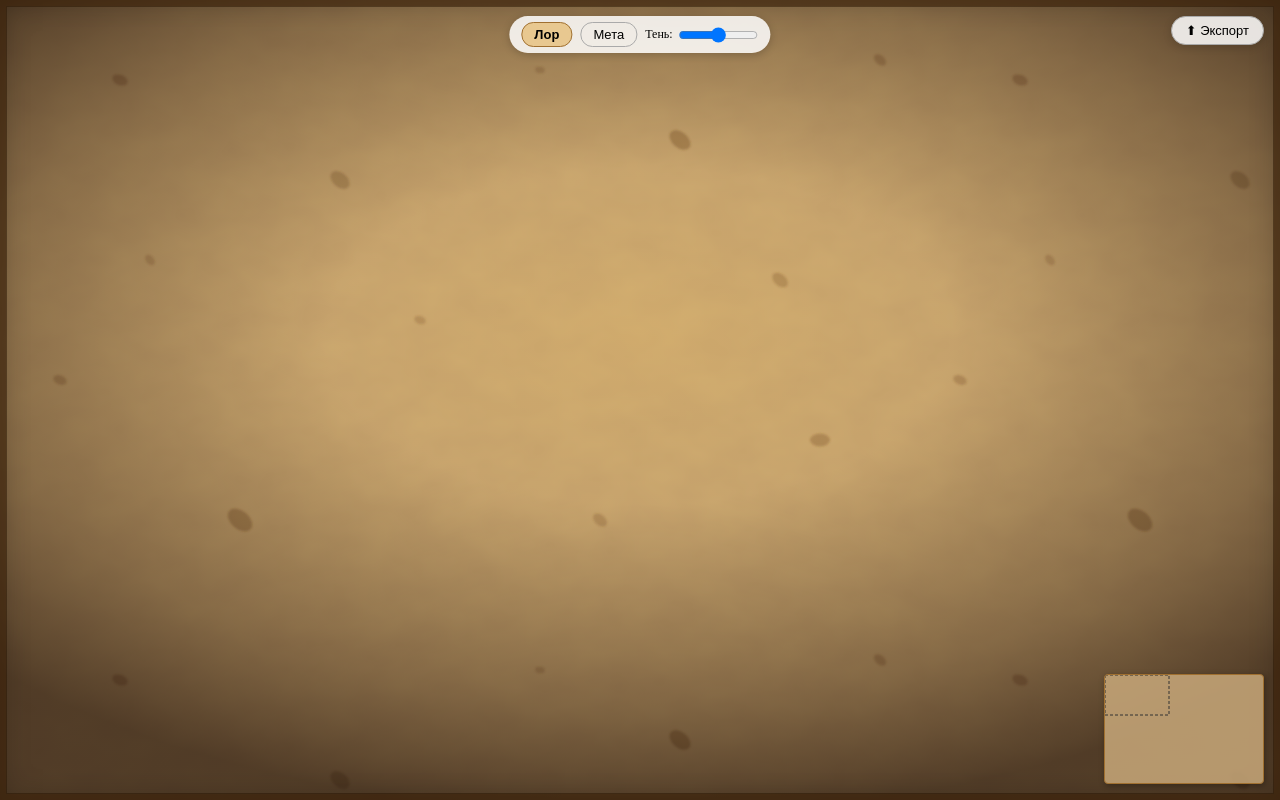
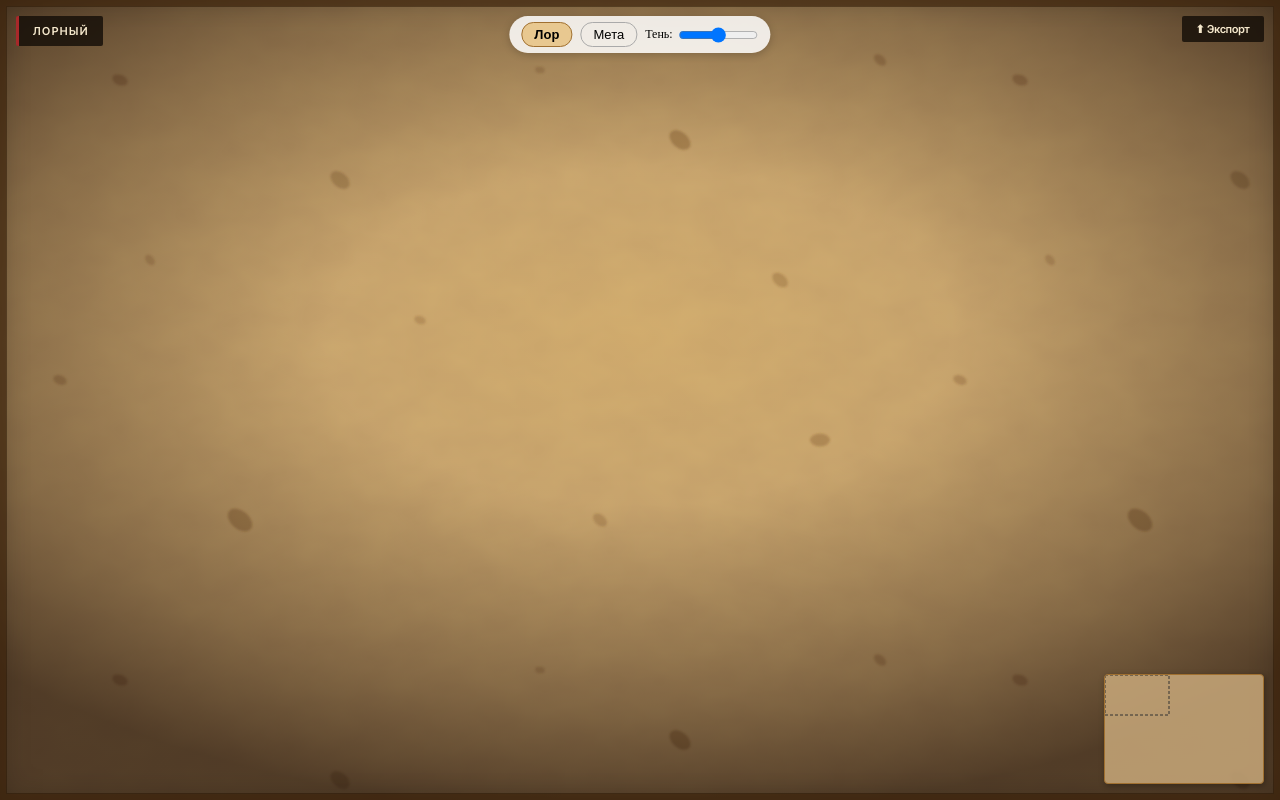
Before and after one commit to Lossypi/corkborg, a Svelte app: page / in a window 1280 px wide. Built offline with nearby package versions, Linux system fonts and the light colour scheme.

Commit message:
feat: full CSS variable theme, layer badge, chrome buttons

```diff
--- a/src/App.svelte
+++ b/src/App.svelte
@@ -9,24 +9,11 @@
   import { board } from './stores/board'
   import { loadFromStorage, initAutosave } from './lib/persistence'
   import { isTablet } from './lib/tablet'
+  import { layerCssVars, LAYER_TOKENS } from './lib/theme'
 
-  const THEMES = {
-    lor: {
-      '--bg':           '#c8a97b',
-      '--card-bg':      '#faf0dc',
-      '--card-border':  '#b8903a',
-      '--thread-color': '#8b2020',
-    },
-    meta: {
-      '--bg':           '#7b9ec8',
-      '--card-bg':      '#dceeff',
-      '--card-border':  '#5a80b8',
-      '--thread-color': '#1a4a8b',
-    },
-  }
-
-  $: theme = THEMES[$layer.active]
-  $: cssVars = Object.entries(theme).map(([k, v]) => `${k}:${v}`).join(';')
+  $: tokens = LAYER_TOKENS[$layer.active]
+  $: cssVarsObj = layerCssVars($layer.active)
+  $: cssVars = Object.entries(cssVarsObj).map(([k, v]) => `${k}:${v}`).join(';')
 
   const tabletMode = isTablet()
   let showExport = false
@@ -48,7 +35,14 @@
   {/if}
   <Minimap />
   {#if !tabletMode}
-    <button class="export-btn" on:click={() => showExport = true}>⬆ Экспорт</button>
+    <!-- Layer indicator badge — top-left -->
+    <div class="layer-badge" style:border-color={tokens.accent}>
+      {tokens.modeLabel}
+    </div>
+    <!-- Export button — top-right -->
+    <button class="chrome-btn export-btn" on:click={() => showExport = true}>
+      ⬆ Экспорт
+    </button>
     {#if showExport}
       <ExportPanel on:close={() => showExport = false} />
     {/if}
@@ -62,20 +56,40 @@
   main {
     width: 100%;
     height: 100%;
-    background: var(--bg);
-    transition: background 0.3s;
+    transition: filter 0.4s;
+  }
+  .layer-badge {
+    position: fixed;
+    top: 16px;
+    left: 16px;
+    background: rgba(20,14,8,0.82);
+    color: #f5e8cc;
+    border-left: 3px solid;
+    padding: 8px 14px;
+    border-radius: 2px;
+    font-family: "Inter Tight", system-ui, sans-serif;
+    font-size: 11px;
+    font-weight: 600;
+    letter-spacing: 1.5px;
+    text-transform: uppercase;
+    z-index: 1000;
+    pointer-events: none;
+  }
+  .chrome-btn {
+    background: rgba(20,14,8,0.82);
+    color: #f5e8cc;
+    border: none;
+    border-radius: 2px;
+    font-family: "Inter Tight", system-ui, sans-serif;
+    font-size: 11px;
+    font-weight: 600;
+    cursor: pointer;
+    z-index: 1000;
+    position: fixed;
   }
   .export-btn {
-    position: fixed;
     top: 16px;
     right: 16px;
     padding: 6px 14px;
-    background: rgba(255,255,255,0.85);
-    border: 1px solid #aaa;
-    border-radius: 16px;
-    cursor: pointer;
-    font-size: 13px;
-    z-index: 1000;
-    box-shadow: 0 2px 8px rgba(0,0,0,0.15);
   }
 </style>
```
